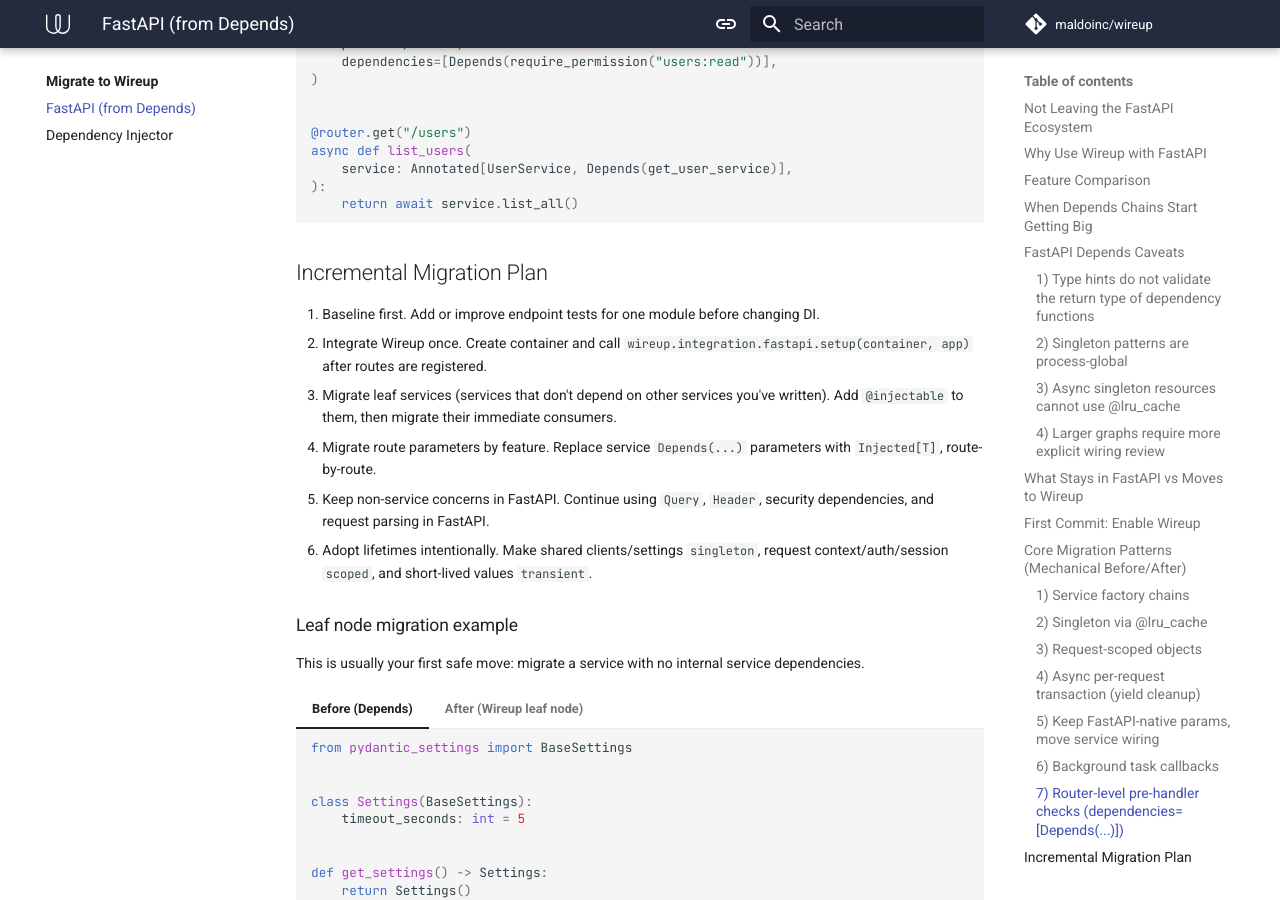
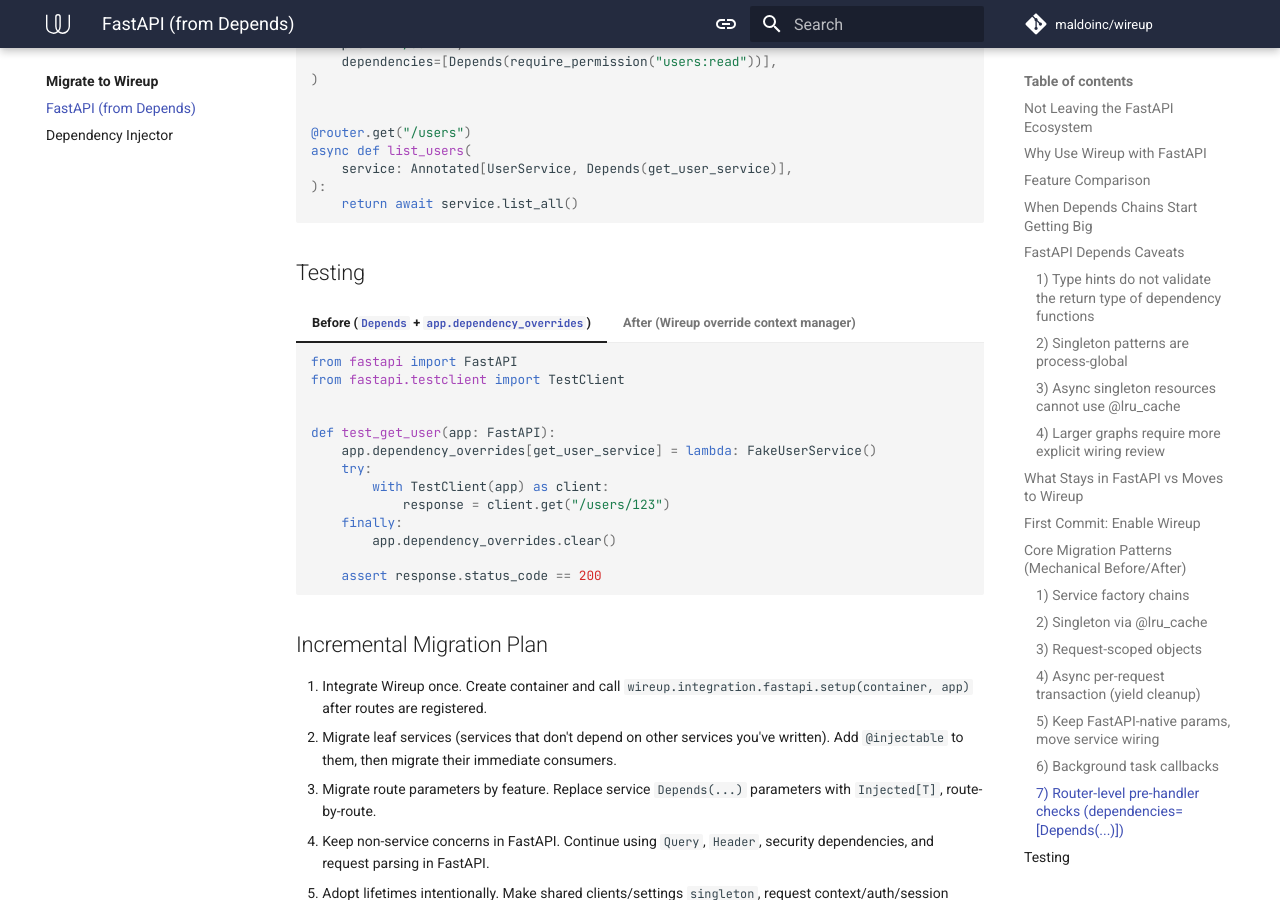
Before and after one commit to maldoinc/wireup, an MkDocs documentation site: the page built from docs/pages/migrate_to_wireup/fastapi_depends.md, in a window 1280 px wide and 900 px high, scrolled down 9696 px. Built offline with MkDocs 1.6.1 and Material for MkDocs 9.7.7, drawn with Linux system fonts in a browser that asks for light colours; comment, search, counter and statistics services are not loaded; the version menu is left out.

Commit message:
Add testing example

````diff
--- a/docs/pages/migrate_to_wireup/fastapi_depends.md
+++ b/docs/pages/migrate_to_wireup/fastapi_depends.md
@@ -725,9 +725,46 @@ wireup.integration.fastapi.setup(
         return await service.list_all()
     ```
 
+## Testing
+
+=== "Before (`Depends` + `app.dependency_overrides`)"
+
+    ```python
+    from fastapi import FastAPI
+    from fastapi.testclient import TestClient
+
+
+    def test_get_user(app: FastAPI):
+        app.dependency_overrides[get_user_service] = lambda: FakeUserService()
+        try:
+            with TestClient(app) as client:
+                response = client.get("/users/123")
+        finally:
+            app.dependency_overrides.clear()
+
+        assert response.status_code == 200
+    ```
+
+=== "After (Wireup override context manager)"
+
+    ```python
+    from fastapi import FastAPI
+    from fastapi.testclient import TestClient
+    from wireup.integration.fastapi import get_app_container
+
+
+    def test_get_user(app: FastAPI):
+        with get_app_container(app).override.injectable(
+            UserService, new=FakeUserService()
+        ):
+            with TestClient(app) as client:
+                response = client.get("/users/123")
+
+        assert response.status_code == 200
+    ```
+
 ## Incremental Migration Plan
 
-1. Baseline first. Add or improve endpoint tests for one module before changing DI.
 1. Integrate Wireup once. Create container and call `wireup.integration.fastapi.setup(container, app)` after routes are
     registered.
 1. Migrate leaf services (services that don't depend on other services you've written). Add `@injectable` to them, then
````
